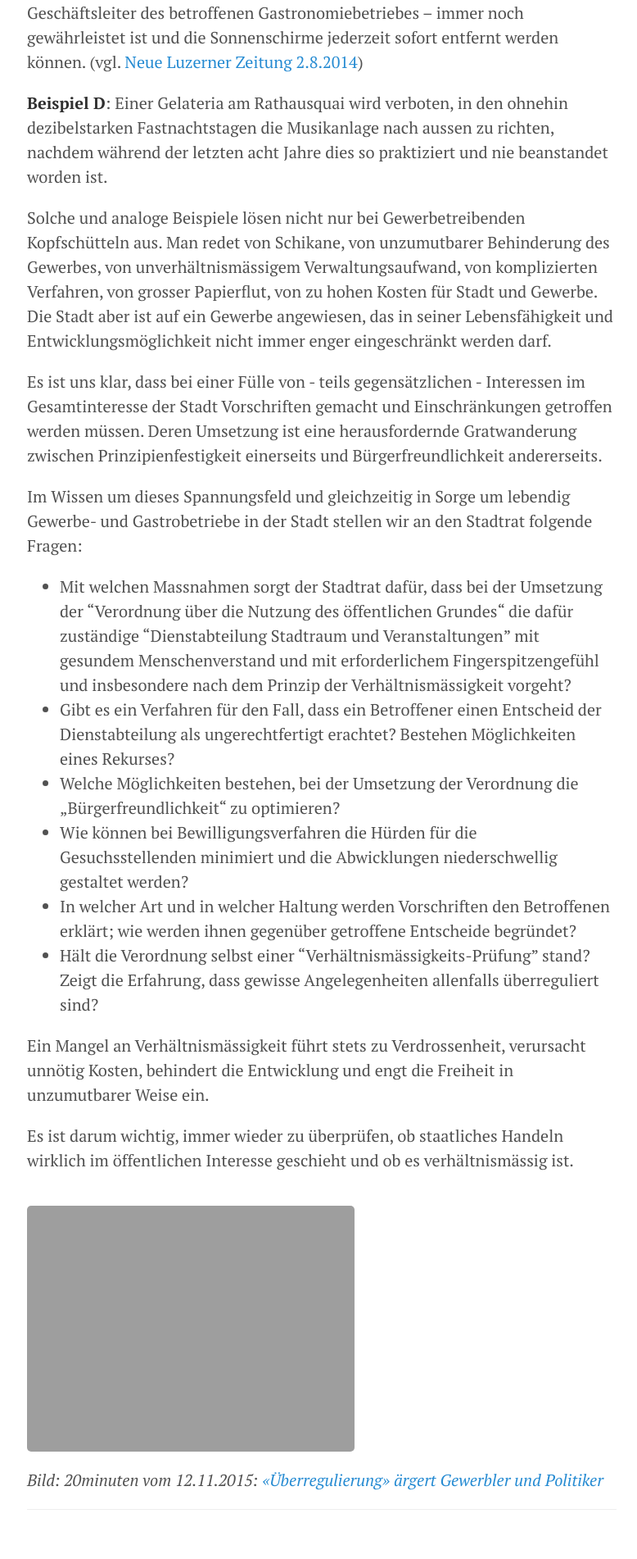
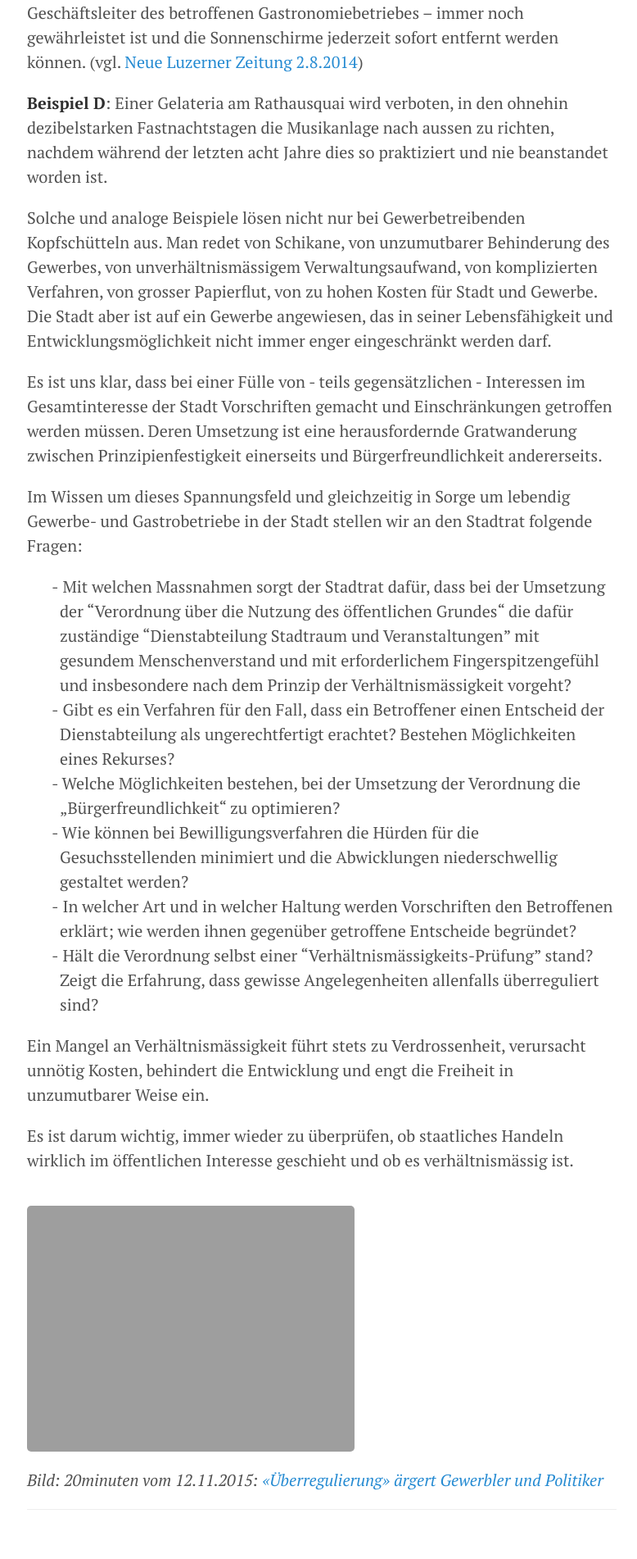
Before and after one commit to freinhard/freinhard.github.io, a Jekyll site: the page built from index.html, in a window 1280 px wide. Shown: the part 1234-3136 px from the top of the page at 82% size, without its empty margins (247-1025 px from the left). Built offline with Jekyll 4.4.1, drawn with Linux system fonts in a browser that asks for light colours; the list of posts is cut into pages by our own code; comment, search, counter and statistics services are not loaded.

Commit message:
Styling lists

```diff
--- a/public/css/custom.css
+++ b/public/css/custom.css
@@ -34,6 +34,10 @@ h1, h2, h3 {font-weight: bold}
 
 h2 {margin-top: 1.5rem}
 
+ul {list-style-type: none;}
+ul li:before{ content:"-"; position:relative; left:-5px;}
+ul li{ text-indent:-5px; }
+
 .post {
     border-bottom: 1px solid #eee;
 }
```
